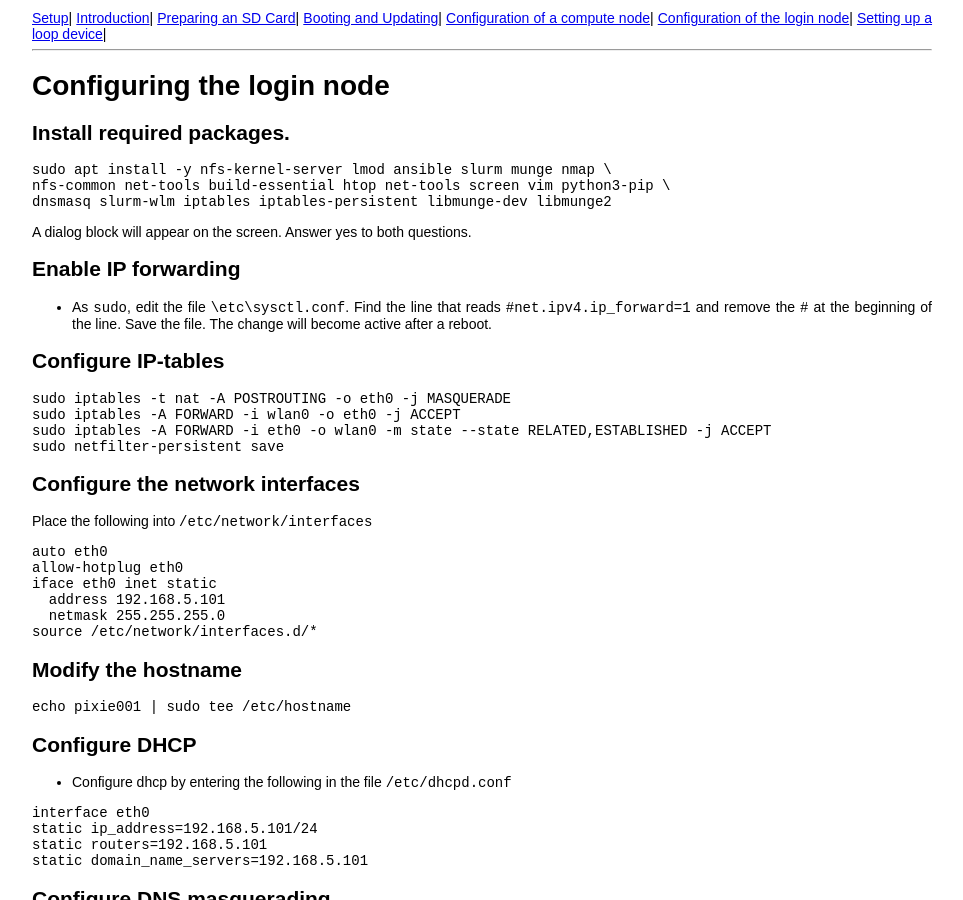
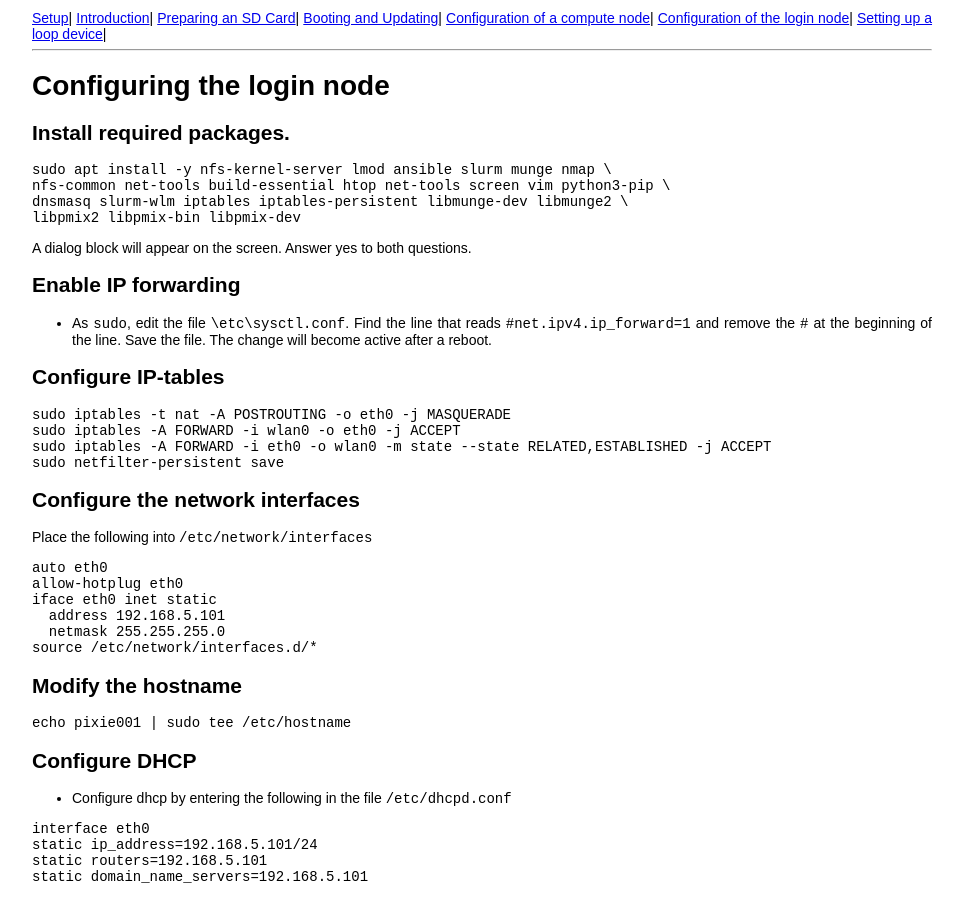
Before and after one commit to carpentriesoffline/Building_a_miniHPC_for_Training, a Jekyll site: the page built from 05-configurationLogin.md, in a window 1280 px wide and 900 px high. Shown: the whole window, without its empty margins (158-1121 px from the left). Built offline with Jekyll 4.4.1, drawn with Linux system fonts in a browser that asks for light colours.

Commit message:
Update 05-configurationLogin.md

````diff
--- a/05-configurationLogin.md
+++ b/05-configurationLogin.md
@@ -8,7 +8,8 @@ title: Configuring the login node
 ```bash
 sudo apt install -y nfs-kernel-server lmod ansible slurm munge nmap \
 nfs-common net-tools build-essential htop net-tools screen vim python3-pip \
-dnsmasq slurm-wlm iptables iptables-persistent libmunge-dev libmunge2
+dnsmasq slurm-wlm iptables iptables-persistent libmunge-dev libmunge2 \
+libpmix2 libpmix-bin libpmix-dev
 ```
 
 A dialog block will appear on the screen. Answer yes to both questions.
````
